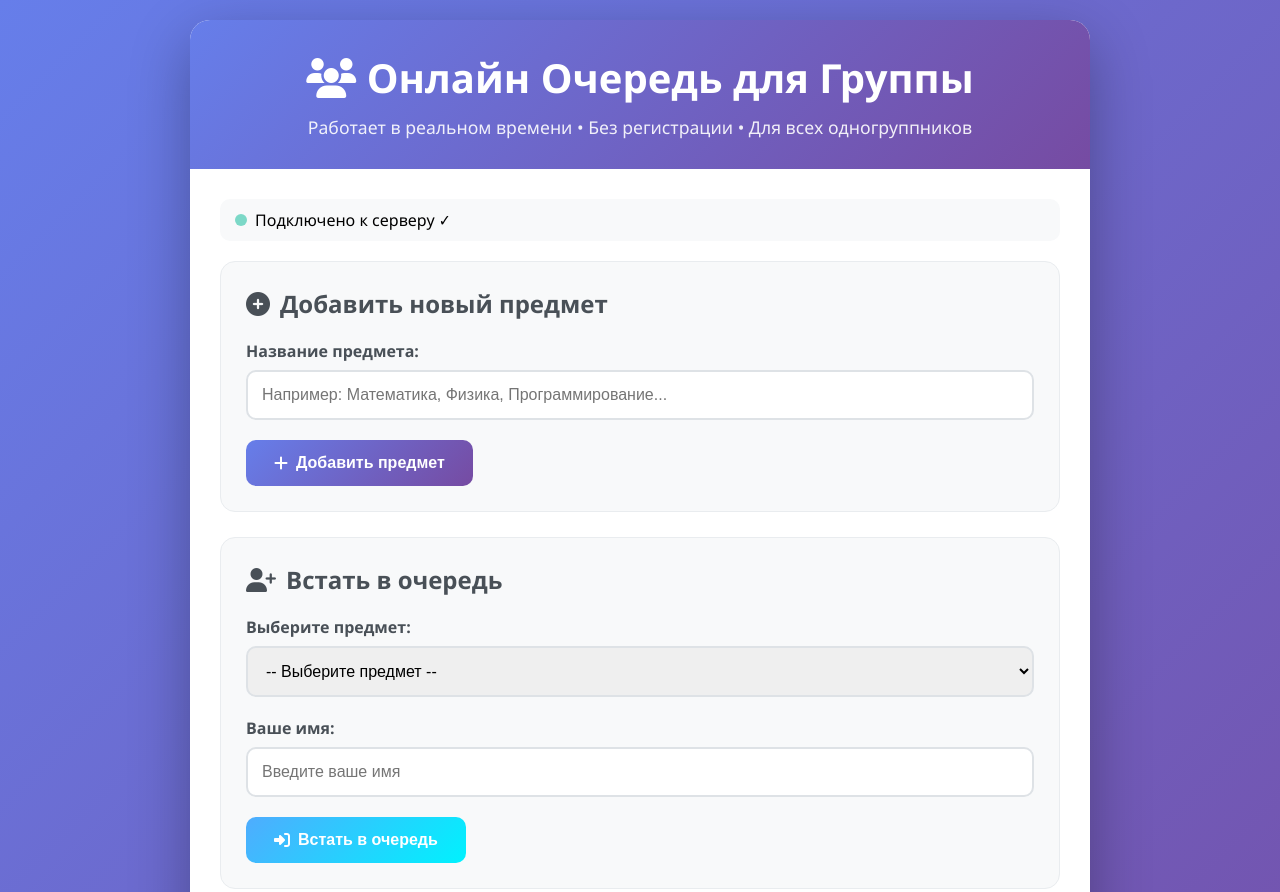
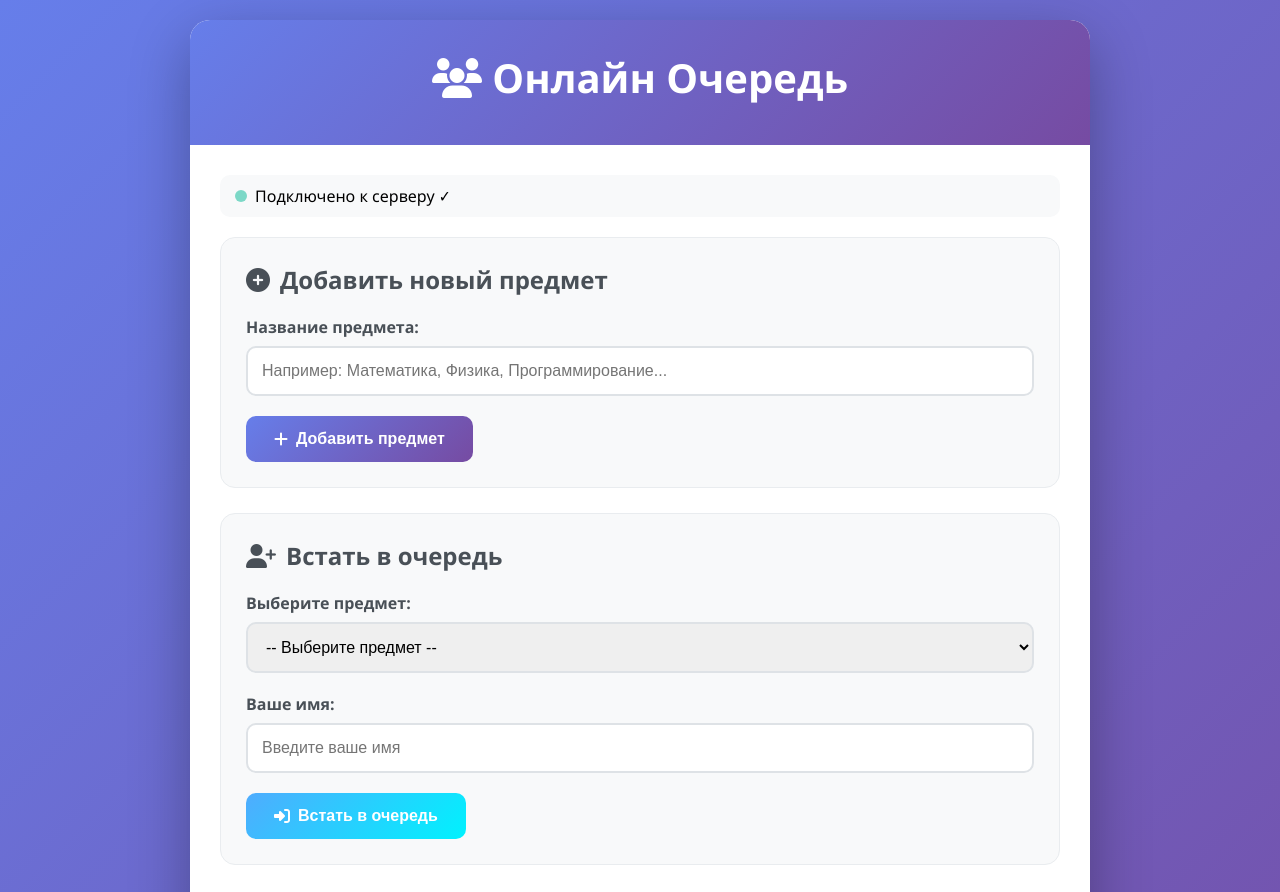
Before and after one commit to scr4ffy/queue, a plain HTML site: page index.html in a window 1280 px wide. Shown: the top 892 px of the page. Drawn offline with Linux system fonts and the light colour scheme; no server answers.

Commit message:
Update index.html

```diff
--- a/index.html
+++ b/index.html
@@ -3,7 +3,7 @@
 <head>
     <meta charset="UTF-8">
     <meta name="viewport" content="width=device-width, initial-scale=1.0">
-    <title>Онлайн Очередь для Группы</title>
+    <title>Сайт для очереди на парах</title>
     <link rel="stylesheet" href="https://cdnjs.cloudflare.com/ajax/libs/font-awesome/6.4.0/css/all.min.css">
     <style>
         * {
@@ -307,8 +307,7 @@
 <body>
     <div class="container">
         <header>
-            <h1><i class="fas fa-users"></i> Онлайн Очередь для Группы</h1>
-            <p class="subtitle">Работает в реальном времени • Без регистрации • Для всех одногруппников</p>
+            <h1><i class="fas fa-users"></i> Онлайн Очередь</h1>
         </header>
 
         <div class="main-content">
```
